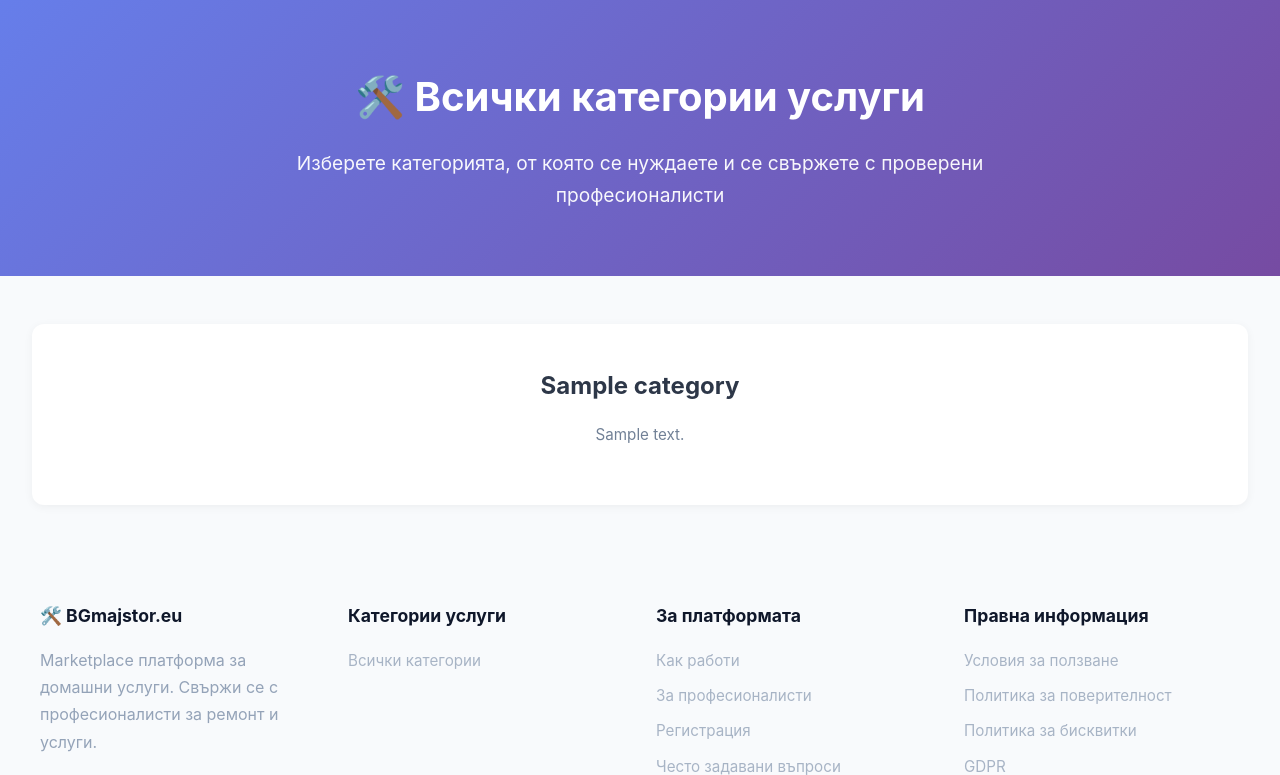
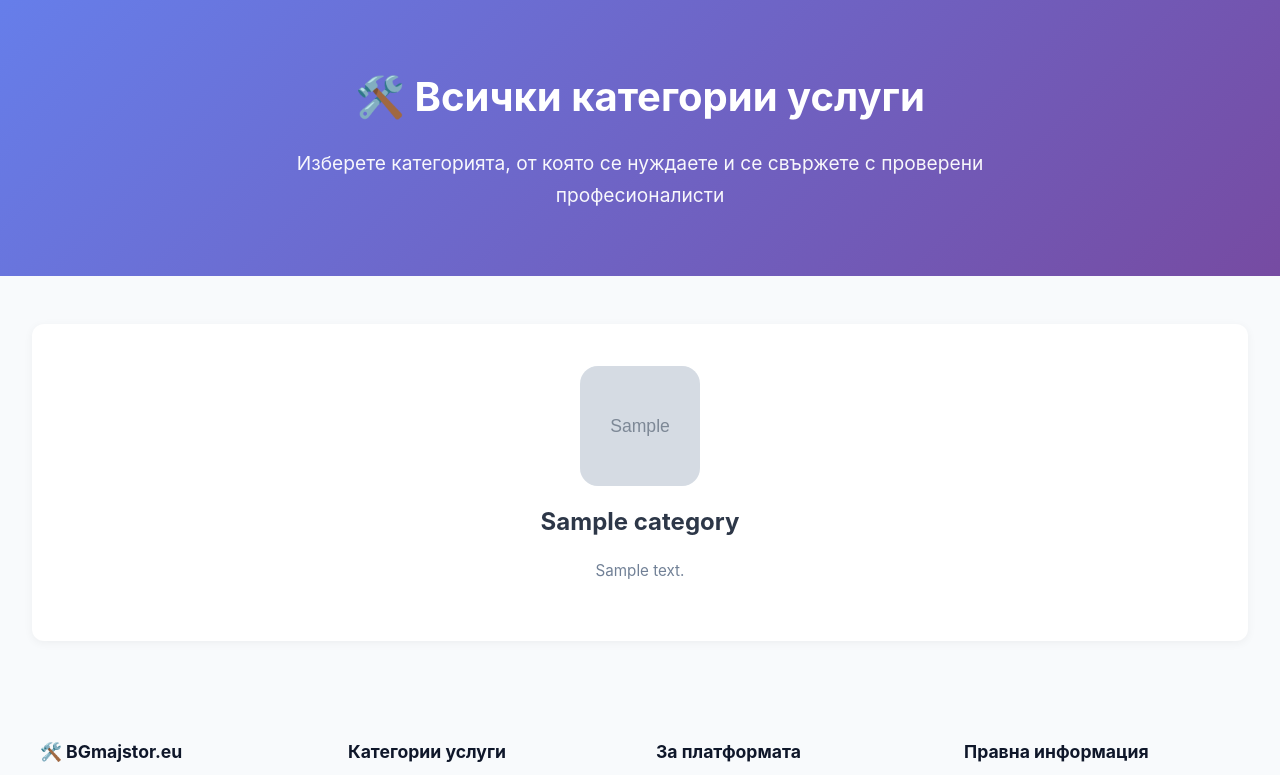
Before and after one commit to mymriffer-eng/bgmajstor, a Django app: page /kategorii/ in a window 1280 px wide. Shown: the part 149-924 px from the top of the page. Run offline with Django 5.2, Linux system fonts and the light colour scheme; tables that the repository leaves empty hold one stand-in row (values such as "Sample post"); grey boxes marked "Sample" are stand-in pictures.

Commit message:
Add category image upload support

```diff
--- a/core/admin.py
+++ b/core/admin.py
@@ -27,7 +27,7 @@ class CategoryAdmin(admin.ModelAdmin):
 
     fieldsets = (
         ('Основна информация', {
-            'fields': ('name', 'slug', 'icon', 'is_active', 'order')
+            'fields': ('name', 'slug', 'icon', 'image', 'is_active', 'order')
         }),
         ('SEO оптимизация', {
             'fields': ('meta_title', 'meta_description', 'h1_title', 'keywords')
--- a/core/models.py
+++ b/core/models.py
@@ -54,6 +54,7 @@ class Category(models.Model):
     name = models.CharField(max_length=100, unique=True, verbose_name="Име на категория")
     slug = models.SlugField(max_length=120, unique=True, verbose_name="URL slug")
     icon = models.CharField(max_length=50, default="🔧", verbose_name="Икона/емоджи")
+    image = models.ImageField(upload_to='categories/', blank=True, null=True, verbose_name="Снимка на категорията")
 
     # SEO полета
     meta_title = models.CharField(max_length=60, verbose_name="SEO заглавие (Title)")
--- a/templates/categories_list.html
+++ b/templates/categories_list.html
@@ -63,6 +63,26 @@
         display: block;
     }
 
+    .category-card-image {
+        width: 100%;
+        max-width: 120px;
+        height: 120px;
+        margin: 0 auto 1rem auto;
+        border-radius: 18px;
+        overflow: hidden;
+        background: #f7fafc;
+        display: flex;
+        align-items: center;
+        justify-content: center;
+    }
+
+    .category-card-image img {
+        width: 100%;
+        height: 100%;
+        object-fit: cover;
+        display: block;
+    }
+
     .category-card h3 {
         color: #2d3748;
         margin-bottom: 1rem;
@@ -116,6 +136,13 @@
     <div class="categories-grid">
         {% for category in categories %}
         <a href="{% url 'category_detail' slug=category.slug %}" class="category-card">
+            {% if category.image %}
+            <div class="category-card-image">
+                <img src="{{ category.image.url }}" alt="{{ category.name }}" loading="lazy">
+            </div>
+            {% else %}
+            <span class="icon">{{ category.icon|default:'🔧' }}</span>
+            {% endif %}
             <h3>{{ category.name }}</h3>
             <p>{{ category.description|truncatewords:20 }}</p>
         </a>
```
Also changed, not shown: templates/category_detail.html (+7 -0 lines), core/migrations/0007_category_image.py (added).
